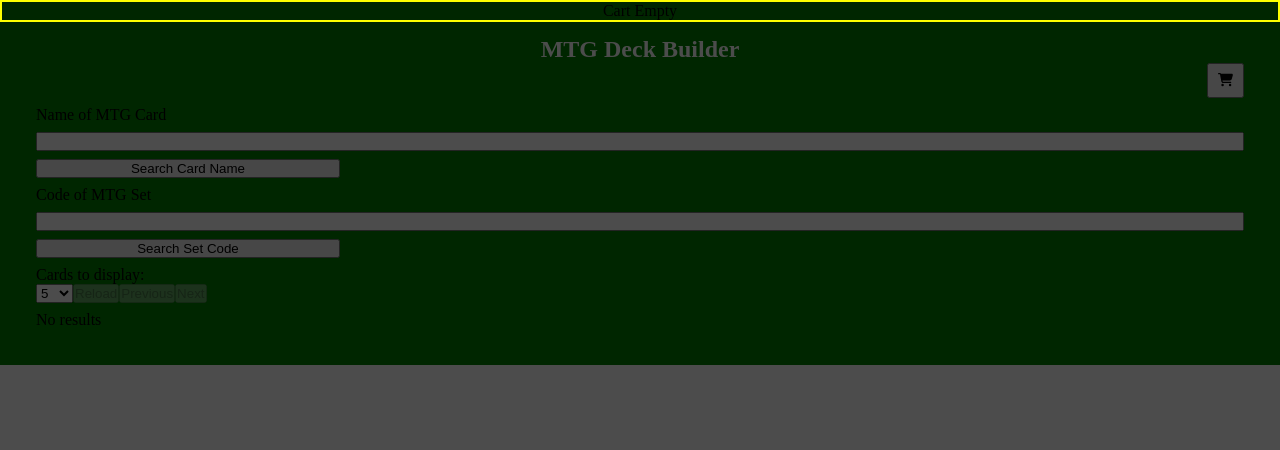
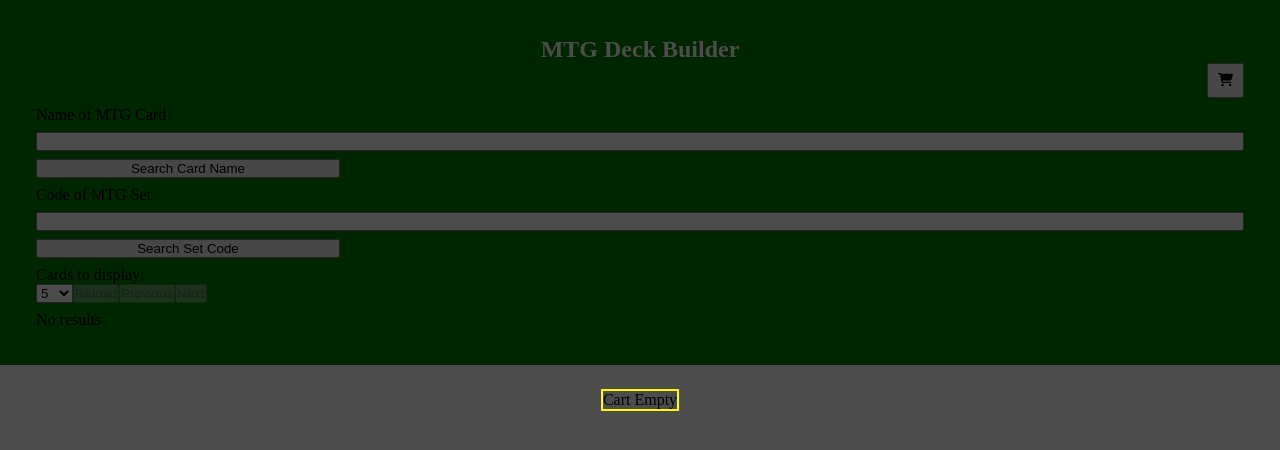
Before and after one commit to Hradwan5597/mtg-deck-builder, a React (Create React App) app: page / in a window 1280 px wide. Both pictures are taken after a click on the button 1225 px from the left and 80 px from the top of the page. Shown: the top 450 px of the page. Built offline with nearby package versions, Linux system fonts and the light colour scheme.

Commit message:
shopping cart styling, listview additions

```diff
--- a/src/components/ListView.css
+++ b/src/components/ListView.css
@@ -9,11 +9,13 @@
 ul#ul-shopping
 {
     border: solid 2px yellow;
+    list-style: none;
+    display: flex;
+    margin:auto;
 }
 
 #ul-browse > li {
     padding: 0.25rem;
-    border: 2px solid red;
 }
 
 #ul-shopping > li {
@@ -24,10 +26,11 @@
 .ListView {
     display: flex;
     flex-direction: column;
+    height: 100%;
 }
 
 @media screen and (min-width: 1100px) {
-    ul {
+    #ul-browse {
         display: flex;
         flex-direction: row;
         justify-content: space-evenly;
--- a/src/components/ShoppingCart.css
+++ b/src/components/ShoppingCart.css
@@ -0,0 +1,4 @@
+.ShoppingCart
+{
+    height: 100%;
+}
```
